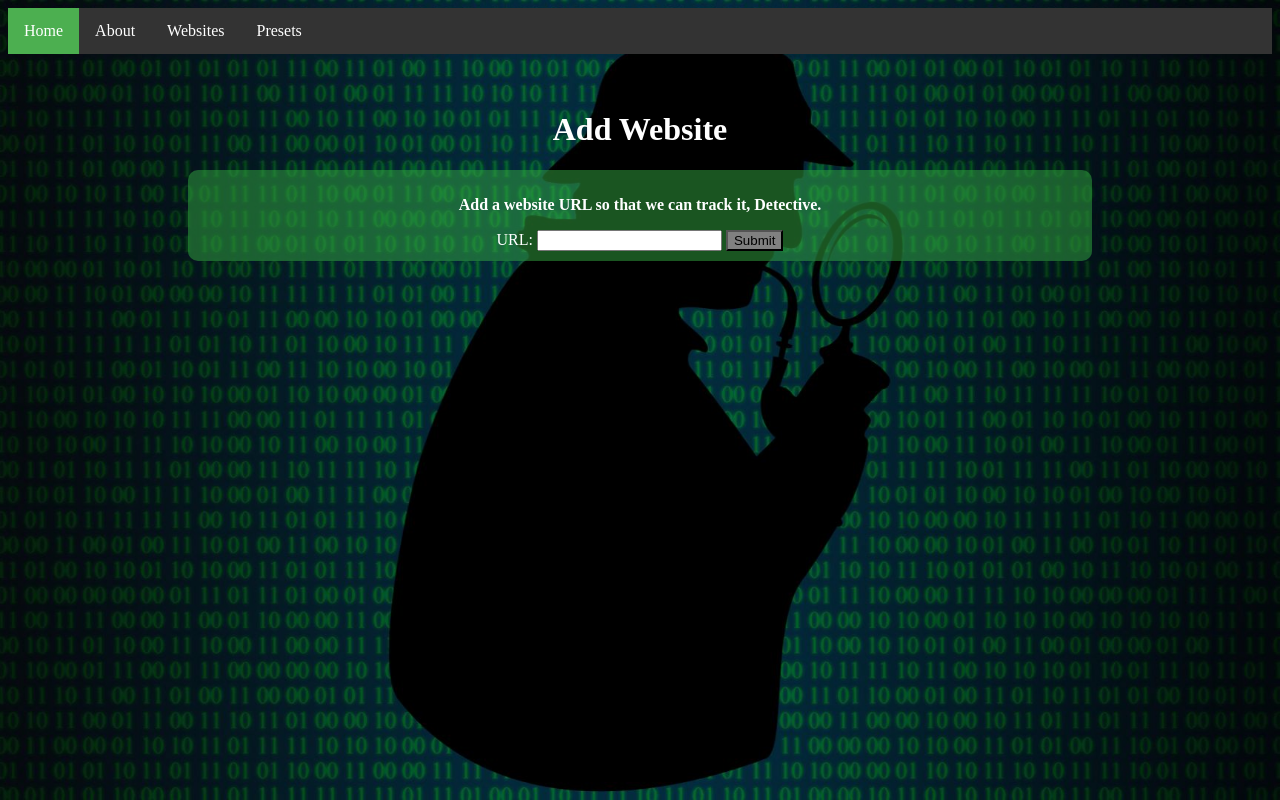
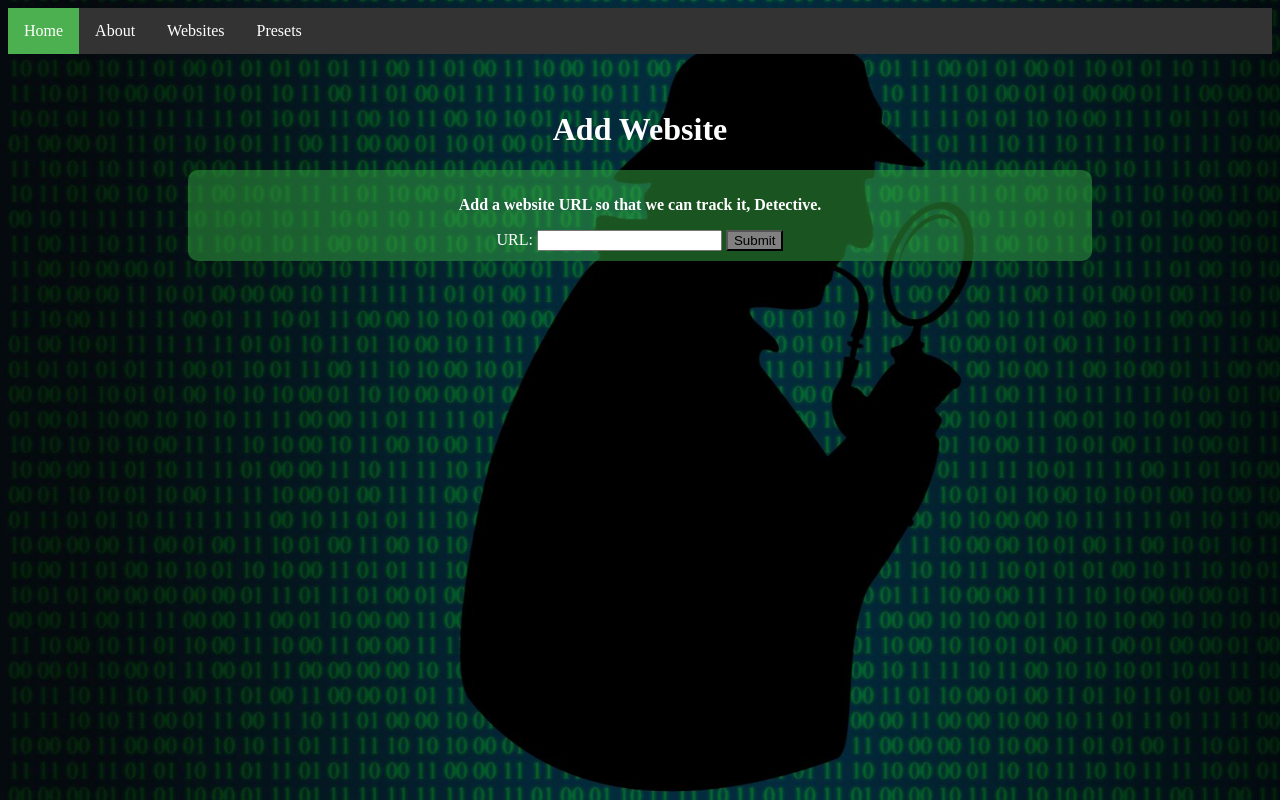
Before and after one commit to CastilloAnthony/CS-4800_Project_Sherlock, a Flask app: page /addWebsite in a window 1280 px wide. Run offline with Flask 3, Linux system fonts and the light colour scheme.

Commit message:
Removed a parameter

```diff
--- a/static/styles/style1.css
+++ b/static/styles/style1.css
@@ -2,7 +2,7 @@
 html{
     background-image: url('/static/images/sherlock.jpg');
     background-size: cover;
-    background-position: center;
+    /*background-position: center; */
     background-repeat: no-repeat;
     height: 100vh;
 }
```
